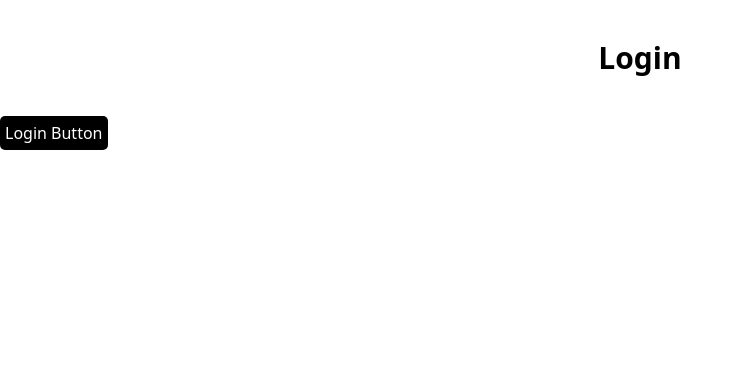
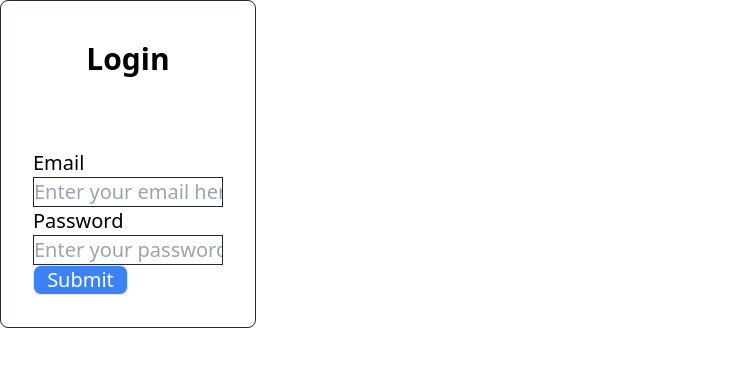
Before and after one commit to yash-nomadic/frontend, a Next.js app: page /login in a window 1280 px wide. Shown: the top 366 px of the page, without its empty margins (0-743 px from the left). Built offline with nearby package versions, Linux system fonts and the light colour scheme.

Commit message:
login page

```diff
--- a/src/app/login/page.jsx
+++ b/src/app/login/page.jsx
@@ -2,11 +2,36 @@ import React from 'react'
 
 const Login = () => {
   return (
-    <div>
-        <h1 className='text-center font-bold my-10 text-3xl'>Login</h1>
 
-        <button className='global-btn'>Login Button</button>
+
+
+    <div className='border w-1/5 border-gray-800 align center rounded-lg shadow-gray-800  '>
+
+      <h1 className='text-center font-bold my-10 text-3xl'>Login</h1>
+
+      <div>
+
+        <form className='text-xl p-8 '>
+
+          <label htmlFor="email" >Email</label><br />
+          <input type="text" placeholder='Enter your email here' className='border border-gray-800 w-full ' /><br />
+
+
+          <label htmlFor="pasword">Password</label><br />
+          <input type="password" placeholder='Enter your password here' className='border border-gray-800 w-full ' /><br />
+
+          <button className='border w-1/2  rounded-lg bg-blue-500 text-white text-center  '>Submit</button>
+
+
+        </form>
+
+
+      </div>
+
     </div>
+
+
+
   )
 }
 
```
